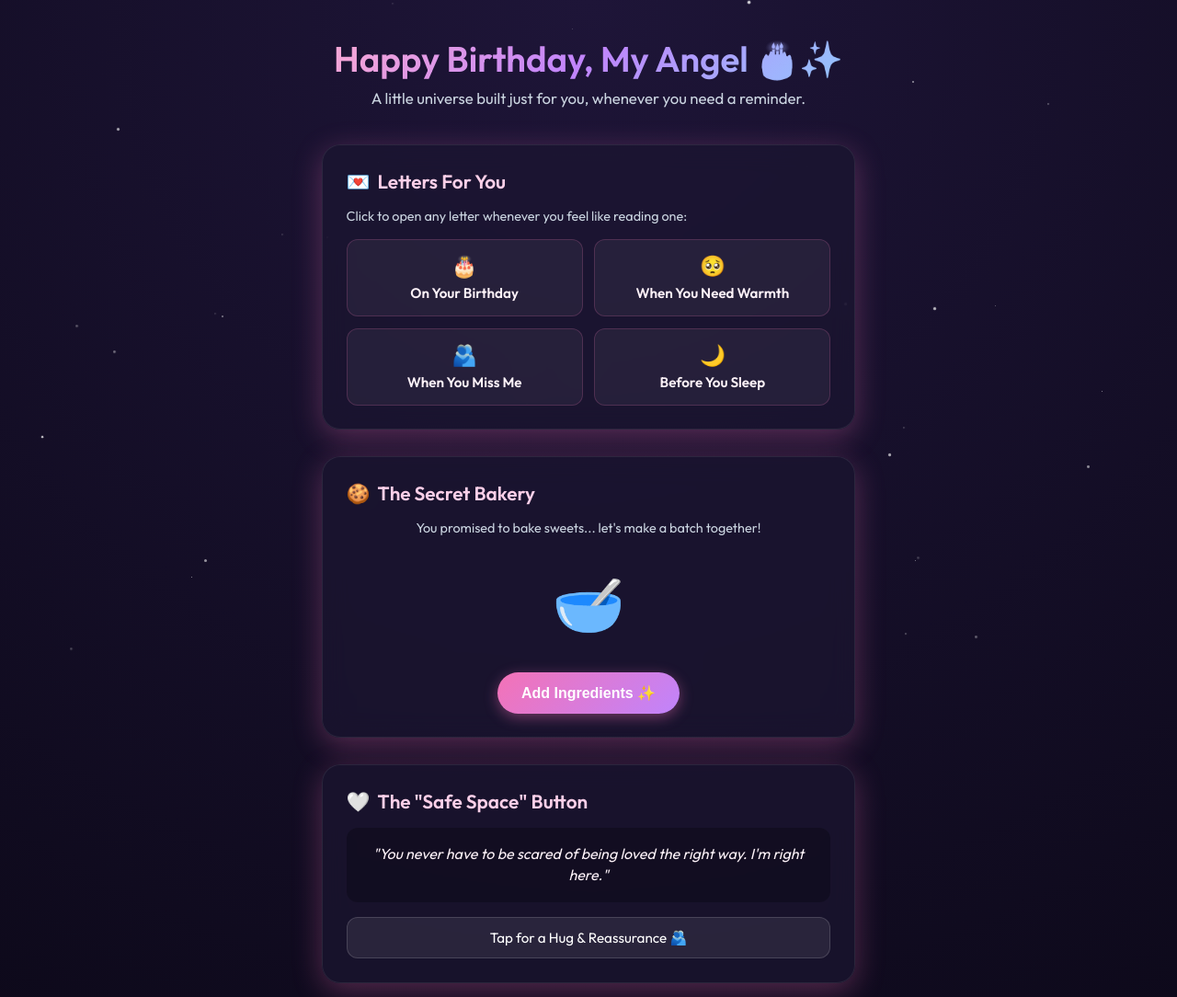
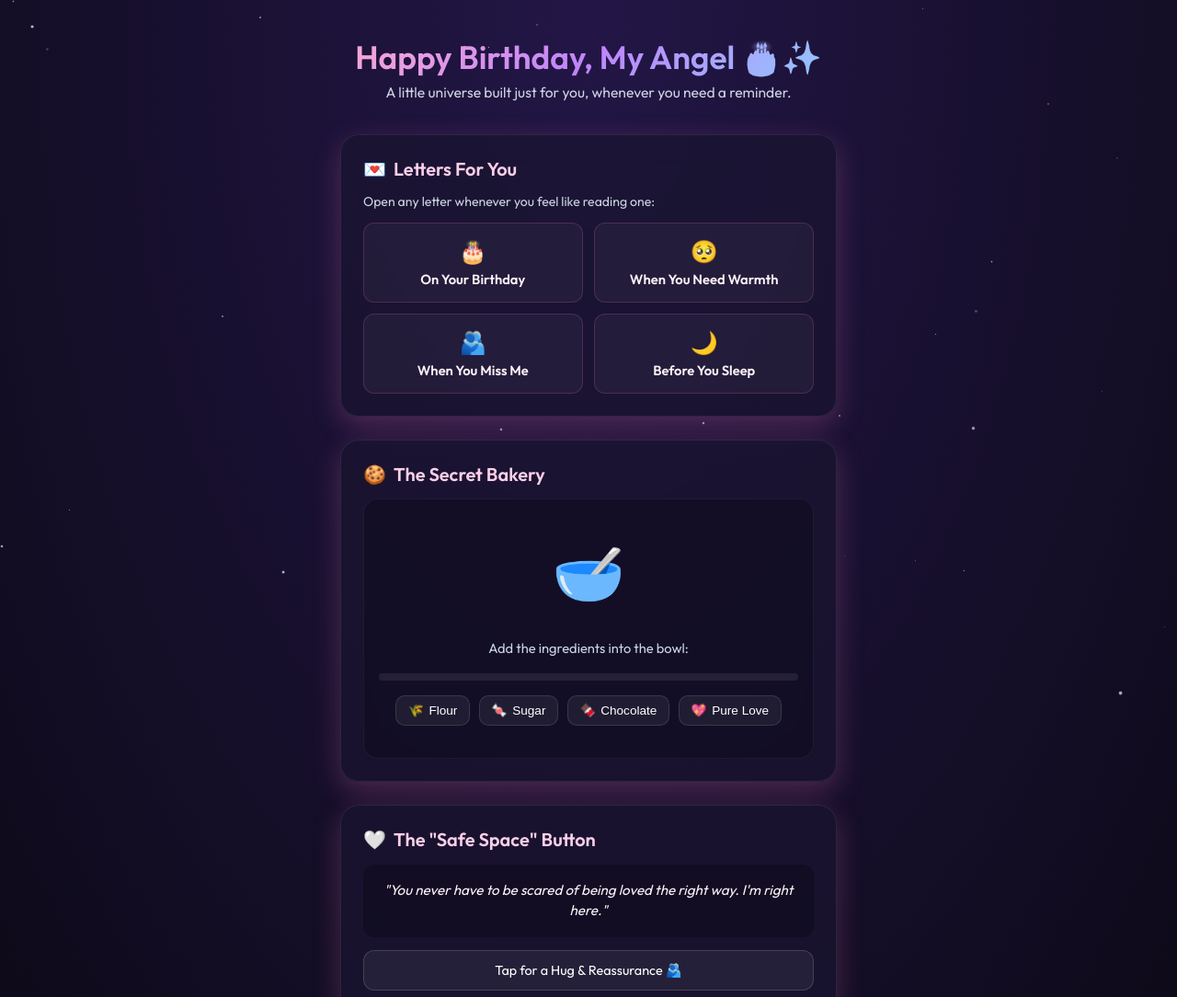
Before and after one commit to BlackStormH/for_my_angel.github.io, a plain HTML site: page index.html in a window 1280 px wide. Shown: the top 1084 px of the page at 92% size. Drawn offline with Linux system fonts and the light colour scheme.

Commit message:
Update index.html

```diff
--- a/index.html
+++ b/index.html
@@ -9,11 +9,11 @@
   <link href="https://fonts.googleapis.com/css2?family=Caveat:wght@600&family=Outfit:wght@300;400;600&display=swap" rel="stylesheet">
   <style>
     :root {
-      --bg-dark: #0f0c1b;
-      --card-bg: rgba(28, 22, 49, 0.7);
+      --bg-dark: #0d0a18;
+      --card-bg: rgba(26, 20, 48, 0.75);
       --accent-pink: #f472b6;
       --accent-purple: #c084fc;
-      --accent-glow: rgba(244, 114, 182, 0.3);
+      --accent-glow: rgba(244, 114, 182, 0.25);
       --text-main: #f3f4f6;
       --text-muted: #cbd5e1;
     }
@@ -26,7 +26,7 @@
     }
 
     body {
-      background: radial-gradient(circle at top, #1e1538 0%, #0d091a 100%);
+      background: radial-gradient(ellipse at top, #231647 0%, #0d0a18 100%);
       color: var(--text-main);
       font-family: 'Outfit', sans-serif;
       min-height: 100vh;
@@ -38,7 +38,7 @@
       position: relative;
     }
 
-    /* Ambient floating stars/dust */
+    /* Ambient stars */
     .star {
       position: absolute;
       background: #fff;
@@ -50,65 +50,59 @@
 
     @keyframes twinkle {
       0%, 100% { opacity: 0.2; transform: scale(0.8); }
-      50% { opacity: 0.9; transform: scale(1.2); }
+      50% { opacity: 0.95; transform: scale(1.3); }
     }
 
     /* Header */
     header {
       text-align: center;
-      margin-bottom: 2.5rem;
+      margin-bottom: 2.2rem;
       z-index: 2;
     }
 
     header h1 {
-      font-size: 2.4rem;
+      font-size: 2.2rem;
       font-weight: 600;
       background: linear-gradient(135deg, #f9a8d4, #c084fc, #93c5fd);
       -webkit-background-clip: text;
       -webkit-text-fill-color: transparent;
-      margin-bottom: 0.5rem;
+      margin-bottom: 0.4rem;
     }
 
     header p {
       color: var(--text-muted);
-      font-size: 1.05rem;
+      font-size: 0.98rem;
     }
 
-    /* Container for sections */
     .container {
       width: 100%;
-      max-width: 580px;
+      max-width: 540px;
       display: flex;
       flex-direction: column;
-      gap: 1.8rem;
+      gap: 1.6rem;
       z-index: 2;
     }
 
     .card {
       background: var(--card-bg);
-      backdrop-filter: blur(14px);
-      -webkit-backdrop-filter: blur(14px);
+      backdrop-filter: blur(16px);
+      -webkit-backdrop-filter: blur(16px);
       border: 1px solid rgba(255, 255, 255, 0.08);
-      box-shadow: 0 8px 32px var(--accent-glow);
+      box-shadow: 0 10px 30px var(--accent-glow);
       border-radius: 20px;
-      padding: 1.6rem;
-      transition: transform 0.2s ease, border-color 0.2s ease;
-    }
-
-    .card:hover {
-      border-color: rgba(244, 114, 182, 0.3);
+      padding: 1.5rem;
     }
 
     .card h2 {
-      font-size: 1.3rem;
+      font-size: 1.25rem;
       color: #fbcfe8;
-      margin-bottom: 1rem;
+      margin-bottom: 0.9rem;
       display: flex;
       align-items: center;
       gap: 0.5rem;
     }
 
-    /* Interactive Envelopes */
+    /* Envelopes */
     .envelope-grid {
       display: grid;
       grid-template-columns: repeat(2, 1fr);
@@ -116,13 +110,13 @@
     }
 
     .envelope-btn {
-      background: rgba(255, 255, 255, 0.05);
+      background: rgba(255, 255, 255, 0.04);
       border: 1px solid rgba(244, 114, 182, 0.2);
       border-radius: 12px;
       padding: 0.9rem;
       color: #fdf2f8;
       font-family: inherit;
-      font-size: 0.95rem;
+      font-size: 0.92rem;
       cursor: pointer;
       display: flex;
       flex-direction: column;
@@ -138,77 +132,163 @@
     }
 
     .envelope-btn span {
-      font-size: 1.4rem;
+      font-size: 1.5rem;
     }
 
-    /* Cookie Bakery Mini-game */
-    .cookie-game {
+    /* Interactive Bakery Engine */
+    .bakery-box {
       text-align: center;
+      background: rgba(0, 0, 0, 0.22);
+      border-radius: 16px;
+      padding: 1.2rem 1rem;
+      border: 1px solid rgba(255, 255, 255, 0.05);
     }
 
-    .cookie-stage {
-      margin: 1.2rem 0;
+    .bakery-scene {
+      height: 120px;
+      display: flex;
+      flex-direction: column;
+      align-items: center;
+      justify-content: center;
+      position: relative;
+      margin-bottom: 0.8rem;
+    }
+
+    .oven-glow {
+      position: absolute;
+      width: 130px;
+      height: 90px;
+      background: radial-gradient(circle, rgba(249, 115, 22, 0.55), transparent 70%);
+      border-radius: 50%;
+      opacity: 0;
+      transition: opacity 0.5s ease;
+      pointer-events: none;
+    }
+
+    .oven-glow.active {
+      opacity: 1;
+      animation: flamePulse 1s infinite alternate;
+    }
+
+    @keyframes flamePulse {
+      from { transform: scale(0.9); opacity: 0.6; }
+      to { transform: scale(1.15); opacity: 0.95; }
+    }
+
+    .main-emoji {
+      font-size: 4rem;
+      z-index: 1;
+      display: inline-block;
+      transition: transform 0.25s cubic-bezier(0.34, 1.56, 0.64, 1);
+    }
+
+    .shake {
+      animation: shakeAnim 0.3s ease-in-out infinite;
+    }
+
+    @keyframes shakeAnim {
+      0%, 100% { transform: rotate(0deg); }
+      25% { transform: rotate(-8deg); }
+      75% { transform: rotate(8deg); }
+    }
+
+    .progress-bar-wrap {
+      width: 100%;
+      background: rgba(255, 255, 255, 0.08);
+      border-radius: 20px;
+      height: 8px;
+      overflow: hidden;
+      margin: 0.8rem 0 1rem;
+    }
+
+    .progress-bar {
+      width: 0%;
+      height: 100%;
+      background: linear-gradient(90deg, var(--accent-pink), var(--accent-purple));
+      transition: width 0.3s ease;
+    }
+
+    .ingredient-shelf {
       display: flex;
       justify-content: center;
-      align-items: center;
-      height: 110px;
+      gap: 0.6rem;
+      flex-wrap: wrap;
+      margin-bottom: 1rem;
     }
 
-    .cookie-display {
-      font-size: 4rem;
-      transition: transform 0.2s cubic-bezier(0.34, 1.56, 0.64, 1);
-      user-select: none;
+    .ingredient-btn {
+      background: rgba(255, 255, 255, 0.06);
+      border: 1px solid rgba(255, 255, 255, 0.12);
+      border-radius: 10px;
+      padding: 0.45rem 0.8rem;
+      color: #fff;
+      font-size: 0.85rem;
+      cursor: pointer;
+      display: flex;
+      align-items: center;
+      gap: 0.35rem;
+      transition: all 0.2s;
     }
 
-    .cookie-btn {
+    .ingredient-btn.added {
+      opacity: 0.35;
+      border-color: #10b981;
+      text-decoration: line-through;
+      pointer-events: none;
+    }
+
+    .action-btn-main {
+      width: 100%;
       background: linear-gradient(135deg, var(--accent-pink), var(--accent-purple));
       border: none;
       color: #fff;
-      padding: 0.8rem 1.6rem;
-      border-radius: 30px;
-      font-size: 1rem;
+      padding: 0.8rem 1.4rem;
+      border-radius: 12px;
+      font-size: 0.95rem;
       font-weight: 600;
+      font-family: inherit;
       cursor: pointer;
-      box-shadow: 0 4px 15px rgba(244, 114, 182, 0.4);
-      transition: transform 0.15s ease, filter 0.15s ease;
+      box-shadow: 0 4px 14px rgba(244, 114, 182, 0.35);
+      transition: transform 0.15s ease;
     }
 
-    .cookie-btn:active {
-      transform: scale(0.96);
+    .action-btn-main:active {
+      transform: scale(0.97);
     }
 
-    /* Random Hug / Affirmation Generator */
+    /* Safe space quote box */
     .quote-box {
       background: rgba(0, 0, 0, 0.25);
       border-radius: 12px;
       padding: 1.1rem;
-      min-height: 75px;
+      min-height: 70px;
       display: flex;
       align-items: center;
       justify-content: center;
       text-align: center;
-      font-size: 1rem;
+      font-size: 0.95rem;
       line-height: 1.45;
       color: #fdf2f8;
-      margin-bottom: 1rem;
+      margin-bottom: 0.9rem;
       font-style: italic;
+      transition: opacity 0.2s;
     }
 
-    .action-btn {
+    .action-btn-secondary {
       width: 100%;
-      background: rgba(255, 255, 255, 0.08);
+      background: rgba(255, 255, 255, 0.06);
       border: 1px solid rgba(255, 255, 255, 0.15);
       color: #fff;
       padding: 0.75rem;
       border-radius: 12px;
       font-family: inherit;
-      font-size: 0.95rem;
+      font-size: 0.9rem;
       cursor: pointer;
-      transition: background 0.2s ease;
+      transition: background 0.2s;
     }
 
-    .action-btn:hover {
-      background: rgba(255, 255, 255, 0.15);
+    .action-btn-secondary:hover {
+      background: rgba(255, 255, 255, 0.12);
     }
 
     /* Modal / Letter Reader */
@@ -218,7 +298,7 @@
       left: 0;
       width: 100vw;
       height: 100vh;
-      background: rgba(0, 0, 0, 0.7);
+      background: rgba(0, 0, 0, 0.75);
       backdrop-filter: blur(8px);
       -webkit-backdrop-filter: blur(8px);
       display: none;
@@ -230,43 +310,38 @@
 
     .modal-overlay.active {
       display: flex;
-      animation: fadeIn 0.25s ease-out forwards;
     }
 
     .letter-paper {
       background: #fffdfa;
       color: #33261d;
       width: 100%;
-      max-width: 440px;
+      max-width: 420px;
       padding: 2.2rem 1.8rem;
       border-radius: 14px;
-      box-shadow: 0 10px 30px rgba(0,0,0,0.5);
-      position: relative;
       font-family: 'Caveat', cursive;
-      font-size: 1.5rem;
+      font-size: 1.45rem;
       line-height: 1.4;
       max-height: 85vh;
       overflow-y: auto;
-    }
-
-    .letter-paper p {
-      margin-bottom: 1rem;
+      box-shadow: 0 10px 35px rgba(0,0,0,0.5);
     }
 
     .close-letter-btn {
       margin-top: 1.2rem;
       width: 100%;
-      background: #d97706;
+      background: #c084fc;
       color: white;
       border: none;
       padding: 0.6rem;
       border-radius: 8px;
       font-family: 'Outfit', sans-serif;
-      font-size: 0.95rem;
+      font-size: 0.9rem;
+      font-weight: 600;
       cursor: pointer;
     }
 
-    /* Click Sparkles/Hearts */
+    /* Floating hearts */
     .floating-heart {
       position: fixed;
       font-size: 1.4rem;
@@ -277,25 +352,13 @@
     }
 
     @keyframes floatUp {
-      0% {
-        opacity: 1;
-        transform: translateY(0) scale(0.6);
-      }
-      100% {
-        opacity: 0;
-        transform: translateY(-70px) scale(1.2);
-      }
-    }
-
-    @keyframes fadeIn {
-      from { opacity: 0; transform: scale(0.95); }
-      to { opacity: 1; transform: scale(1); }
+      0% { opacity: 1; transform: translateY(0) scale(0.6); }
+      100% { opacity: 0; transform: translateY(-70px) scale(1.2); }
     }
   </style>
 </head>
 <body>
 
-  <!-- Floating Star Background Generator -->
   <div id="stars-container"></div>
 
   <header>
@@ -305,11 +368,11 @@
 
   <div class="container">
 
-    <!-- Section 1: Interactive Love Letters -->
+    <!-- Section 1: Letters -->
     <div class="card">
       <h2><span>💌</span> Letters For You</h2>
-      <p style="color: var(--text-muted); font-size: 0.9rem; margin-bottom: 1rem;">
-        Click to open any letter whenever you feel like reading one:
+      <p style="color: var(--text-muted); font-size: 0.88rem; margin-bottom: 0.9rem;">
+        Open any letter whenever you feel like reading one:
       </p>
       <div class="envelope-grid">
         <button class="envelope-btn" onclick="openLetter('birthday')">
@@ -331,30 +394,50 @@
       </div>
     </div>
 
-    <!-- Section 2: Interactive Cookie Bakery -->
-    <div class="card cookie-game">
+    <!-- Section 2: Interactive Bakery -->
+    <div class="card">
       <h2><span>🍪</span> The Secret Bakery</h2>
-      <p style="color: var(--text-muted); font-size: 0.9rem;" id="cookie-status">
-        You promised to bake sweets... let's make a batch together!
-      </p>
-      <div class="cookie-stage">
-        <div class="cookie-display" id="cookie-icon">🥣</div>
+      <div class="bakery-box">
+        <div class="bakery-scene">
+          <div class="oven-glow" id="ovenGlow"></div>
+          <div class="main-emoji" id="bakeryDisplay">🥣</div>
+        </div>
+
+        <p id="bakeryStatus" style="font-size: 0.92rem; color: var(--text-muted); min-height: 24px;">
+          Add the ingredients into the bowl:
+        </p>
+
+        <div class="progress-bar-wrap">
+          <div class="progress-bar" id="bakeProgress"></div>
+        </div>
+
+        <!-- Stage 1: Add Ingredients -->
+        <div class="ingredient-shelf" id="ingredientsShelf">
+          <button class="ingredient-btn" onclick="addIngredient(this, 'Flour 🌾')"><span>🌾</span> Flour</button>
+          <button class="ingredient-btn" onclick="addIngredient(this, 'Sugar 🍬')"><span>🍬</span> Sugar</button>
+          <button class="ingredient-btn" onclick="addIngredient(this, 'Choco 🍫')"><span>🍫</span> Chocolate</button>
+          <button class="ingredient-btn" onclick="addIngredient(this, 'Love 💖')"><span>💖</span> Pure Love</button>
+        </div>
+
+        <!-- Stage 2 & 3: Mix and Bake Action Buttons -->
+        <button class="action-btn-main" id="bakeryActionBtn" style="display: none;" onclick="handleBakeryAction()">
+          Mix the dough! 🥄
+        </button>
       </div>
-      <button class="cookie-btn" id="baking-btn" onclick="advanceBakery()">Add Ingredients ✨</button>
     </div>
 
-    <!-- Section 3: Instant Warmth & Hug Generator -->
+    <!-- Section 3: Safe Space Button -->
     <div class="card">
       <h2><span>🤍</span> The "Safe Space" Button</h2>
       <div class="quote-box" id="quote-text">
         "You never have to be scared of being loved the right way. I'm right here."
       </div>
-      <button class="action-btn" onclick="nextAffirmation()">Tap for a Hug & Reassurance 🫂</button>
+      <button class="action-btn-secondary" onclick="nextAffirmation()">Tap for a Hug & Reassurance 🫂</button>
     </div>
 
   </div>
 
-  <!-- Letter Modal Display -->
+  <!-- Letter Modal -->
   <div class="modal-overlay" id="letter-modal">
     <div class="letter-paper">
       <div id="letter-content"></div>
@@ -363,25 +446,22 @@
   </div>
 
   <script>
-    // 1. Generate ambient stars in background
+    // 1. Ambient Background Stars
     const starsContainer = document.getElementById('stars-container');
     for (let i = 0; i < 40; i++) {
       const star = document.createElement('div');
       star.className = 'star';
       star.style.left = `${Math.random() * 100}vw`;
       star.style.top = `${Math.random() * 100}vh`;
-      star.style.width = `${Math.random() * 2.5 + 1}px`;
+      star.style.width = `${Math.random() * 2 + 1}px`;
       star.style.height = star.style.width;
       star.style.animationDuration = `${Math.random() * 3 + 2}s`;
-      star.style.animationDelay = `${Math.random() * 2}s`;
       starsContainer.appendChild(star);
     }
 
-    // 2. Click / Tap heart animation
+    // 2. Click / Tap Floating Particles
     window.addEventListener('pointerdown', (e) => {
-      // Don't trigger when clicking buttons or links
       if (['BUTTON', 'A'].includes(e.target.tagName)) return;
-
       const heart = document.createElement('div');
       heart.className = 'floating-heart';
       const symbols = ['🤍', '✨', '🌸', '💫', '💖'];
@@ -389,30 +469,29 @@
       heart.style.left = `${e.clientX - 10}px`;
       heart.style.top = `${e.clientY - 15}px`;
       document.body.appendChild(heart);
-
       setTimeout(() => heart.remove(), 950);
     });
 
-    // 3. Love Letter Contents
+    // 3. Letters
     const letters = {
       birthday: `
         My sweetest angel, <br><br>
-        Happy birthday. Meeting you has been the best thing that ever happened to me. You make the world brighter, warmer, and full of color just by being in it. I hope today brings you as much peace and joy as you give me every single day.<br><br>
-        You're stuck with me forever, pretty baby. Happy birthday! 🎂🤍
+        Happy birthday. Meeting you has been the best thing that ever happened to me. You make everything brighter, warmer, and full of peace just by being in my world.<br><br>
+        I hope this year treats you with all the softness and joy you bring to everyone else. You're stuck with me forever, baby. Happy birthday! 🎂🤍
       `,
       doubt: `
         Hey baby,<br><br>
-        Whenever you feel unsure, or wonder if you deserve all of this kindness: yes, you do. You never did anything wrong, and you don't ever have to feel alone again.<br><br>
-        You are the kindest, sweetest soul, and I will always be right here to hold your hand and remind you how loved you are. Just hold on to me.
+        Whenever you feel unsure, or wonder if you deserve this kindness: yes, you do. You never did anything wrong, and you don't ever have to feel alone again.<br><br>
+        You are the kindest, sweetest soul, and I'll take care of both of us. Just hold on to me.
       `,
       miss: `
-        My pretty baby,<br><br>
-        If you're missing me right now, close your eyes and imagine the biggest, warmest hug waiting for you. I am always thinking about you, singing along to the songs that remind me of you, and waiting for the moment I get to pull you into my arms for real.<br><br>
+        My pretty angel,<br><br>
+        If you're missing me right now, close your eyes and imagine the biggest hug. I am always thinking about you, humming the songs that remind me of you, and waiting for the moment I pull you into my arms for real.<br><br>
         You have all my heart.
       `,
       sleep: `
         Goodnight, my sweet little princess.<br><br>
-        Rest your eyes and don't worry about anything tonight. You are protected, you are cherished beyond words, and you are so deeply safe with me. Dream sweet dreams, angel.
+        Rest your eyes and let everything go tonight. You are protected, you are cherished beyond words, and you are so safe with me. Sweet dreams, angel.
       `
     };
 
@@ -420,45 +499,97 @@
       document.getElementById('letter-content').innerHTML = letters[type];
       document.getElementById('letter-modal').classList.add('active');
     }
-
     function closeLetter() {
       document.getElementById('letter-modal').classList.remove('active');
     }
 
-    // 4. Bakery Mini-game Logic
-    let stage = 0;
-    const stages = [
-      { icon: '🥣', text: 'Mixing the secret recipe batter...', btn: 'Mix with Love 🥄' },
-      { icon: '🧁', text: 'Popping them in the oven... it smells so sweet!', btn: 'Wait for the Oven ⏳' },
-      { icon: '🍪', text: 'Fresh, warm homemade cookies ready for you!', btn: 'Bake Another Batch 💖' }
-    ];
+    // 4. Interactive Bakery Logic
+    let ingredientsCount = 0;
+    let bakeryStep = 'ingredients'; // ingredients -> mix -> bake -> done
 
-    function advanceBakery() {
-      const display = document.getElementById('cookie-icon');
-      const status = document.getElementById('cookie-status');
-      const btn = document.getElementById('baking-btn');
+    function addIngredient(btn, name) {
+      btn.classList.add('added');
+      ingredientsCount++;
+      const display = document.getElementById('bakeryDisplay');
+      display.style.transform = 'scale(1.25)';
+      setTimeout(() => display.style.transform = 'scale(1)', 180);
 
-      display.style.transform = 'scale(0.7)';
-      setTimeout(() => {
-        const next = stages[stage];
-        display.innerText = next.icon;
-        status.innerText = next.text;
-        btn.innerText = next.btn;
-        display.style.transform = 'scale(1.1)';
-        setTimeout(() => display.style.transform = 'scale(1)', 150);
+      document.getElementById('bakeProgress').style.width = `${(ingredientsCount / 4) * 35}%`;
+      document.getElementById('bakeryStatus').innerText = `Added ${name}! (${ingredientsCount}/4)`;
 
-        stage = (stage + 1) % stages.length;
-      }, 150);
+      if (ingredientsCount === 4) {
+        document.getElementById('ingredientsShelf').style.display = 'none';
+        const actionBtn = document.getElementById('bakeryActionBtn');
+        actionBtn.style.display = 'block';
+        actionBtn.innerText = 'Mix the batter! 🥄';
+        document.getElementById('bakeryStatus').innerText = 'All ingredients in! Now mix it together.';
+        bakeryStep = 'mix';
+      }
     }
 
-    // 5. Sweet Affirmation Generator
+    let mixClicks = 0;
+    function handleBakeryAction() {
+      const display = document.getElementById('bakeryDisplay');
+      const status = document.getElementById('bakeryStatus');
+      const actionBtn = document.getElementById('bakeryActionBtn');
+      const progress = document.getElementById('bakeProgress');
+
+      if (bakeryStep === 'mix') {
+        mixClicks++;
+        display.classList.add('shake');
+        setTimeout(() => display.classList.remove('shake'), 250);
+        progress.style.width = `${35 + (mixClicks * 15)}%`;
+
+        if (mixClicks < 3) {
+          status.innerText = `Mixing... stir it more! (${mixClicks}/3)`;
+        } else {
+          bakeryStep = 'bake';
+          display.innerText = '🥧';
+          status.innerText = 'Batter is smooth and ready for the oven!';
+          actionBtn.innerText = 'Put in the oven! 🔥';
+        }
+      } else if (bakeryStep === 'bake') {
+        bakeryStep = 'baking_in_progress';
+        actionBtn.style.display = 'none';
+        document.getElementById('ovenGlow').classList.add('active');
+        display.innerText = '♨️';
+        progress.style.width = '85%';
+        status.innerText = 'Baking in the oven... warmth is rising! ⏳';
+
+        setTimeout(() => {
+          progress.style.width = '100%';
+          document.getElementById('ovenGlow').classList.remove('active');
+          display.innerText = '🍪';
+          display.style.transform = 'scale(1.35)';
+          setTimeout(() => display.style.transform = 'scale(1)', 200);
+
+          status.innerText = 'Fresh, sweet cookies baked with love just for you! ✨';
+          actionBtn.style.display = 'block';
+          actionBtn.innerText = 'Bake more treats 💖';
+          bakeryStep = 'done';
+        }, 2200);
+      } else if (bakeryStep === 'done') {
+        // Reset game
+        ingredientsCount = 0;
+        mixClicks = 0;
+        bakeryStep = 'ingredients';
+        display.innerText = '🥣';
+        progress.style.width = '0%';
+        status.innerText = 'Add the ingredients into the bowl:';
+        actionBtn.style.display = 'none';
+        document.querySelectorAll('.ingredient-btn').forEach(btn => btn.classList.remove('added'));
+        document.getElementById('ingredientsShelf').style.display = 'flex';
+      }
+    }
+
+    // 5. Sweet Affirmations Generator
     const affirmations = [
-      "Bruised knees, tea burns, and all—you're my whole world.",
       "You don't need a single business day to write me... whatever you give me is treasure.",
       "The only thing you have to do is be right here in my arms.",
+      "You are the world I want to keep warm for the rest of my life.",
+      "I'll take care of both of us. Always.",
       "You're not 'mid' in anything—you are the sweetest blessing I could ever ask for.",
-      "You are the world I want to keep warm for the rest of my life.",
-      "I'll take care of both of us. Always."
+      "I promise to always keep you safe, warm, and smiling."
     ];
 
     let lastIndex = -1;
```
